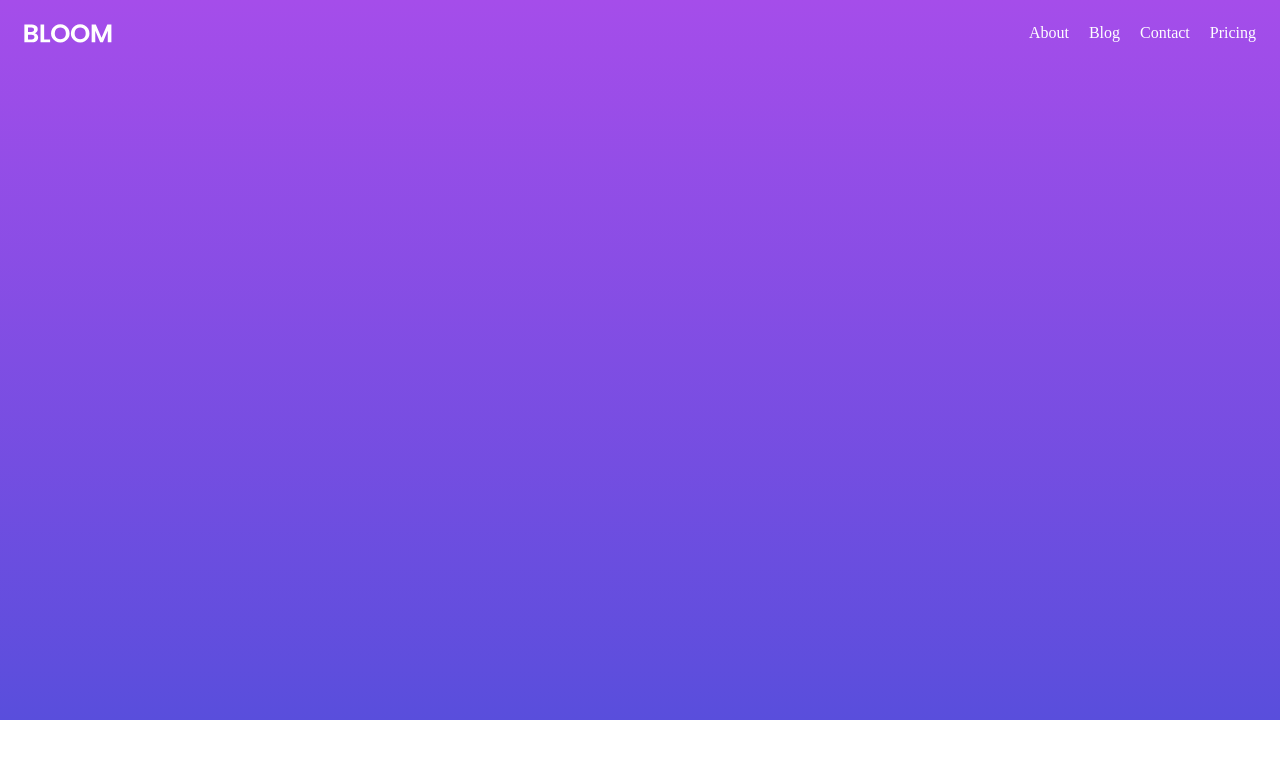
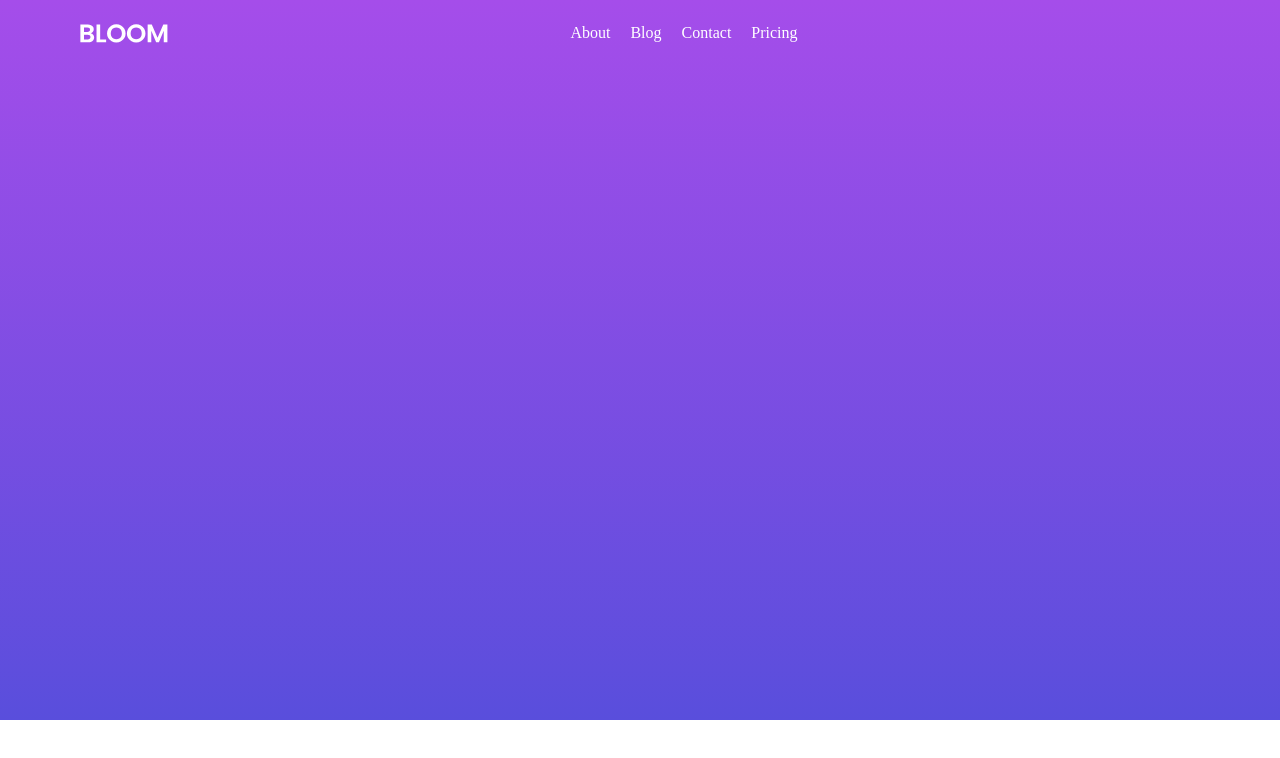
Before and after one commit to Lovethrech/BLOOM-Chel, a Vue app: page / in a window 1280 px wide. Shown: the top 758 px of the page. Built offline with nearby package versions, Linux system fonts and the light colour scheme.

Commit message:
...working on home-hero nav-header component.

```diff
--- a/src/components/home/hero/HomeHero.vue
+++ b/src/components/home/hero/HomeHero.vue
@@ -8,7 +8,7 @@ import NavLink from '@/components/nav/NavLink.vue';
     <section class="home-hero-main-ctn">
         <div class="home-hero-mini-ctn">
             <NavHeader></NavHeader>
-            <div class="home-hero-mini-ctn-nav">
+            <div class="home-hero-mini-ctn-nav-desktop">
                 <NavLink
                     v-for="NavHeaderDetail in NavHeaderDetails"
                     :key="NavHeaderDetail.id"
@@ -16,6 +16,9 @@ import NavLink from '@/components/nav/NavLink.vue';
                     :link="NavHeaderDetail.link"
                 >
                 </NavLink>
+            </div>
+            <div class="home-hero-mini-ctn-nav-mobile">
+
             </div>
         </div>
     </section>
@@ -26,16 +29,16 @@ import NavLink from '@/components/nav/NavLink.vue';
     width:100%;
     height:90vh;
     background: linear-gradient(to bottom, #A54dea, #594edc);
-    padding:24px;
+    padding:24px 80px;
 }
-.home-hero-mini-ctn, .home-hero-mini-ctn-nav{
+.home-hero-mini-ctn, .home-hero-mini-ctn-nav-desktop{
     display:flex;
     flex-direction: row;
 }
 .home-hero-mini-ctn{
     justify-content: space-between;
 }
-.home-hero-mini-ctn-nav{
+.home-hero-mini-ctn-nav-desktop{
     gap:20px;
 }
 </style>
```
